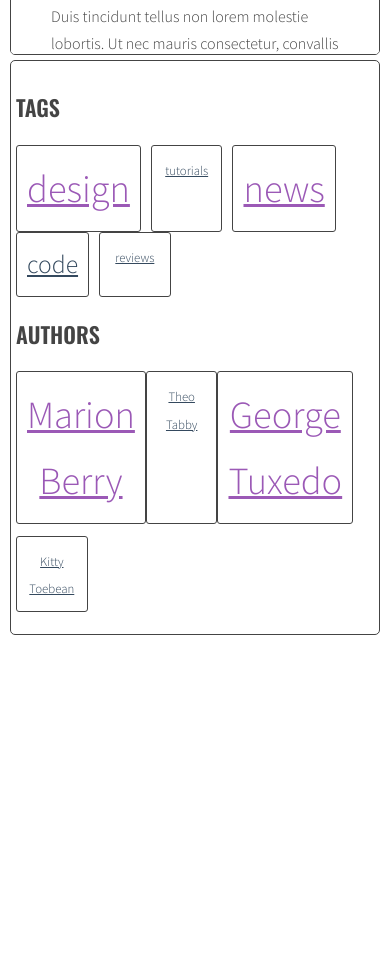
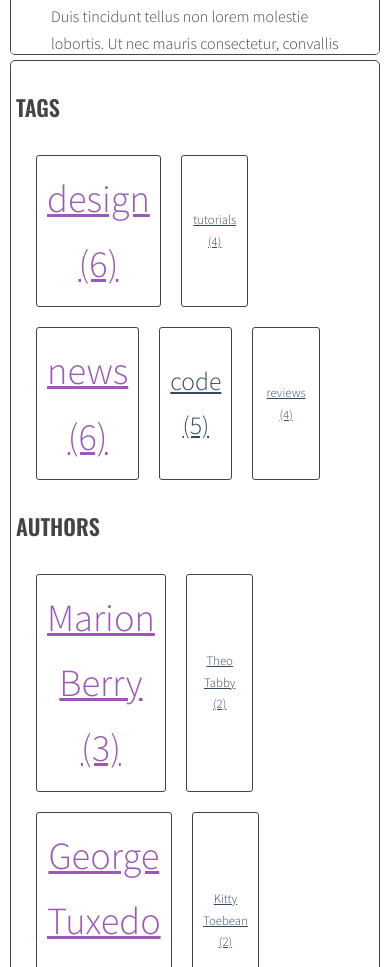
Before and after one commit to Jaszmijee/javascript-blog, a website: page index.html in a window 390 px wide. Shown: the part 1033-2000 px from the top of the page. Before the commit the page ends 1673 px from the top, so only its background shows below. Drawn offline with nearby package versions, Linux system fonts and the light colour scheme.

Commit message:
add handlebars, adjust styling to responsive

```diff
--- a/index.html
+++ b/index.html
@@ -237,14 +237,36 @@
             <aside class="sidebar">
                 <h2 class="section-title">Tags</h2>
                 <ul class="list tags">
+                    <li></li>
                 </ul>
                 <h2 class="section-title">Authors</h2>
                 <ul class="list authors">
+                    <li></li>
                 </ul>
             </aside>
         </main>
     </div>
 </div>
+<script id="template-article-link" type="text/x-handlebars-template">
+    <li><a href="#{{ id }}"><span>{{ title }}</span></a></li>
+</script>
+<script id="template-tag-link" type="text/x-handlebars-template">
+    <li><a href="#tag-{{ id }}"><span>{{ title }}</span></a></li>
+</script>
+<script id="template-author-link" type="text/x-handlebars-template">
+    <a href="#author-{{ id }}"><span>{{ title }}</span></a>
+</script>
+<script id="template-tagCloudLink-link" type="text/x-handlebars-template">
+        {{#each tags}}
+        <li><a class="tag-size-{{className}}" href="#tag-{{ tag }}"> {{ tag }} ({{count}})</a></li>
+        {{/each}}
+</script>
+<script id="template-authorCloudLink-link" type="text/x-handlebars-template">
+    {{#each authors}}
+    <li><a class="tag-size-{{className}}" href="#author-{{ tag }}">{{ tag }} ({{count}})</a></li>
+    {{/each}}
+</script>
+<script src="https://cdnjs.cloudflare.com/ajax/libs/handlebars.js/4.1.0/handlebars.min.js"></script>
 <script src="js/script.js"></script>
 </body>
 </html>
--- a/js/script.js
+++ b/js/script.js
@@ -1,4 +1,12 @@
 'use strict';
+
+const templates = {
+    articleLink: Handlebars.compile(document.querySelector('#template-article-link').innerHTML),
+    tagLink: Handlebars.compile(document.querySelector('#template-tag-link').innerHTML),
+    authorLink: Handlebars.compile(document.querySelector('#template-author-link').innerHTML),
+    tagCloudLink: Handlebars.compile(document.querySelector('#template-tagCloudLink-link').innerHTML),
+    authorCloudLink: Handlebars.compile(document.querySelector('#template-authorCloudLink-link').innerHTML),
+};
 
 const optsClass = {
     tagSizes: {
@@ -87,7 +95,8 @@
         console.log('articleTitle: ', articleTitle);
 
         /* create HTML of the link */
-        const linkHTML = '<li><a href="#' + articleId + '"><span>' + articleTitle + '</span></a></li>';
+        const linkHTMLData = {id: articleId, title: articleTitle};
+        const linkHTML = templates.articleLink(linkHTMLData);
         console.log('linkHTML: ', linkHTML);
 
         /* insert link into html variable */
@@ -168,7 +177,8 @@
             console.log('tag: ', tag);
 
             /* generate HTML of the link */
-            const linkHTML = '<li><a href="#tag-' + tag + '"><span>' + tag + '</span></a></li>';
+            const linkHTMLData = {id: tag, title: tag};
+            const linkHTML = templates.tagLink(linkHTMLData);
             console.log(linkHTML);
 
             /* add generated code to html variable */
@@ -198,22 +208,26 @@
     console.log('tagParams', tagParams);
 
     /* [NEW] create variable for all links HTML caode */
-    let allTagsHTML = '';
+    const allTagsData = {tags: []};
+
     /* [NEW] start loop: for each tag in allTags  */
     for (let tag in allTags) {
         console.log(' allTags[tag]', tag);
         console.log(' tagParams', tagParams);
+
         /* [NEW] generate code of a link and add it to allTagsHMTL  */
-
         let classSize = calculateTagClass(allTags[tag], tagParams);
         console.log('classSize', classSize);
-        allTagsHTML += '<li><a ' + 'class="' + optsClass.tagSizes.classPrefix + classSize + '"' + ' href="#tag-' + tag + '"><span>' + tag + '</span></a></li>';
-        console.log(' allTagsHTML', allTagsHTML);
+        allTagsData.tags.push({
+            tag: tag,
+            count: allTags[tag],
+            className: calculateTagClass(allTags[tag], tagParams)
+        });
         /* [NEW] end loop: for each tag in allTags  */
     }
     /* [NEW] add html from allTags to tagList */
-    tagList.innerHTML = allTagsHTML;
-    console.log('allTags', allTags);
+    tagList.innerHTML = templates.tagCloudLink(allTagsData);
+    console.log('allTagsData', allTagsData);
 }
 
 generateTags();
@@ -304,11 +318,14 @@
         console.log('author', author);
 
         /* generate HTML of the link */
-        const linkHTML = '<a href="#author-' + author + '"><span>' + author + '</span></a>';
+        const linkHTMLData = {id: author, title: author};
+        const linkHTML = templates.authorLink(linkHTMLData);
+        //   const linkHTML = '<a href="#author-' + author + '"><span>' + author + '</span></a>';
         console.log(linkHTML);
 
         /* [NEW] check if this link is NOT already in allTags */
         if (!allAuthors.hasOwnProperty(author)) {
+
             /* [NEW] add generated code to allTags object */
             allAuthors[author] = 1;
         } else {
@@ -319,6 +336,7 @@
         /* add generated code to html variable */
         html += linkHTML;
         console.log('added new link', html);
+
         /* insert HTML of all the links into the tags wrapper */
         authorsWrapper.innerHTML = html;
         console.log('structure of links', authorsWrapper);
@@ -332,21 +350,27 @@
     console.log('authorsParams', authorsParams);
 
     /* [NEW] create variable for all links HTML caode */
-    let allAuthorsHTML = '';
+    const allAuthorsData = {authors: []};
+
     /* [NEW] start loop: for each tag in allTags  */
     for (let author in allAuthors) {
-        console.log(' allAuthors[author]', author);
+        console.log('allAuthors[author]', author);
+
         /* [NEW] generate code of a link and add it to allTagsHMTL  */
-
         let classSize = calculateTagClass(allAuthors[author], authorsParams);
         console.log('classSize', classSize);
-        allAuthorsHTML += '<li><a ' + 'class="' + optsClass.tagSizes.classPrefix + classSize + '"' + ' href="#author-' + author + '"><span>' + author + '</span></a></li>';
-        console.log('allAuthorsHTML', allAuthorsHTML);
+        allAuthorsData.authors.push({
+            tag: author,
+            count: allAuthors[author],
+            className: calculateTagClass(allAuthors[author], authorsParams)
+        });
+
         /*    [NEW] end loop: for each tag in allTags  */
     }
-    /* [NEW] add html from allTags to tagList */
-    authorList.innerHTML = allAuthorsHTML;
-    console.log('allAuthors', allAuthors);
+
+    /* [NEW] add html from allAuthorsData to authorList */
+    authorList.innerHTML = templates.authorCloudLink(allAuthorsData);
+    console.log('allAuthorsData', allAuthorsData);
 }
 
 generateAuthors();
--- a/sass/style.scss
+++ b/sass/style.scss
@@ -112,10 +112,12 @@
     margin: 0;
     padding: 0;
 
-    .active {
+     .active {
         font-weight: bold;
+         background-color: lighten($color-dark, 60%);
     }
 }
+
 
 .list-horizontal {
     li {
@@ -180,7 +182,6 @@
         display: flex;
         flex-wrap: wrap;
         flex-direction: row;
-
     }
 
     .sidebar li {
@@ -192,9 +193,16 @@
         text-align: center;
     }
 
-    .list.titles li.active {
-        font-weight: bold;
-        background-color: lighten($color-dark, 20%);
+    .sidebar ul.list.tags li, ul.list.authors li {
+        display: flex;
+        margin: 10px;
+        align-items: center;
+        justify-content: center;
+    }
+
+    .sidebar ul.list.tags, ul.list.authors {
+        display: flex;
+        margin: 10px;
     }
 
     .posts {
```
Also changed, not shown: .eslintrc.json, css/style.css, 1 other file.
